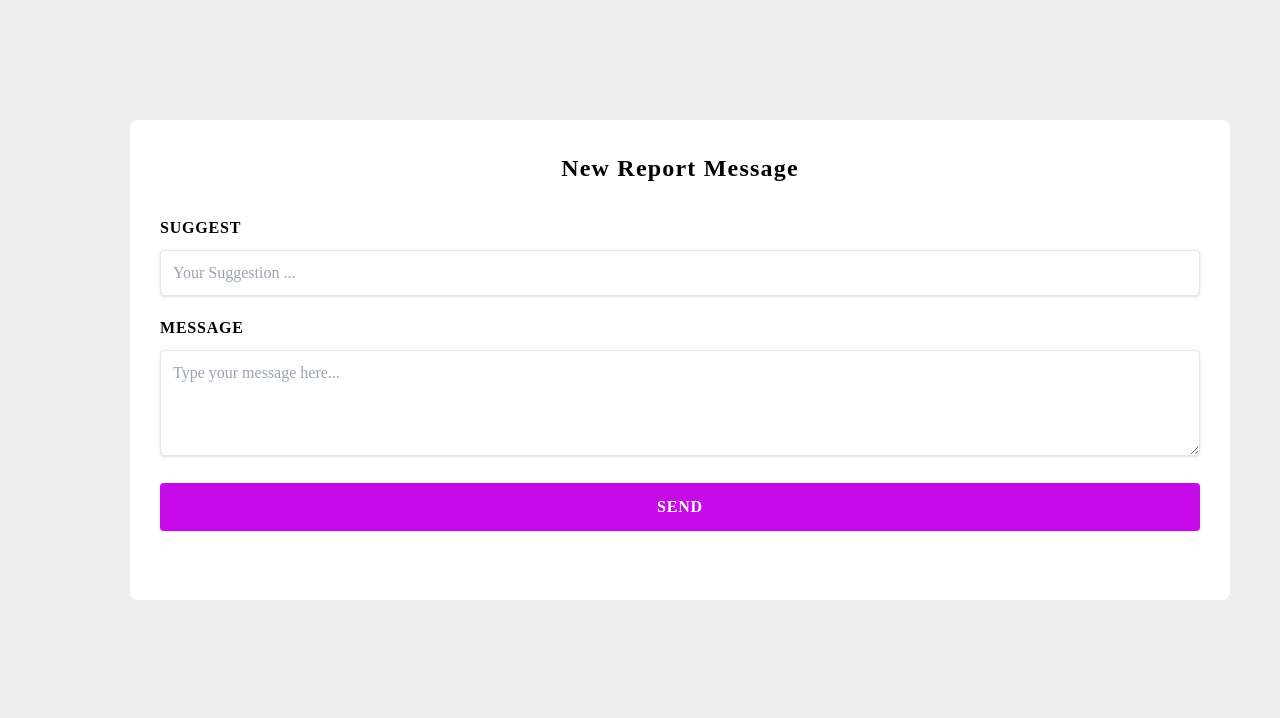
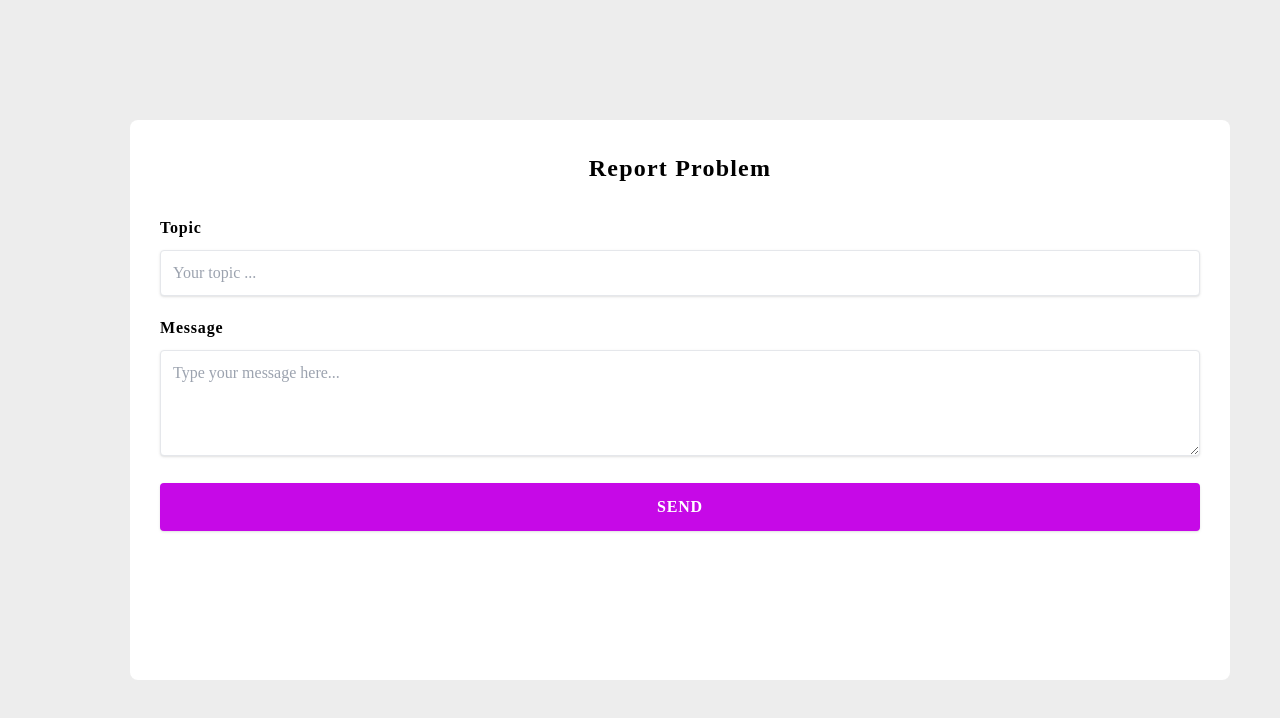
Before and after one commit to INT-365-Project/FrontEnd, a Next.js app: page /report in a window 1280 px wide. Shown: the top 718 px of the page. Built offline with nearby package versions, Linux system fonts and the light colour scheme.

Commit message:
[update] validate , pop up alert report page

```diff
--- a/components/News/PopupForm.tsx
+++ b/components/News/PopupForm.tsx
@@ -52,7 +52,7 @@ const PopupForm = ({ setIsOpen, isOpen ,editData, setIsEdit , isEdit}) => {
     setIsOpen(false)
   }
   return (
-    <Popup>
+    <Popup className="top-[-700px] lg:top-[-730px]">
       <div className="w-full h-[80vh]  drop-shadow-lg overflow-y-auto">
         <form onSubmit={handleSubmit(onSubmit)}>
           <div>
--- a/components/Reports/ReportForm.tsx
+++ b/components/Reports/ReportForm.tsx
@@ -1,54 +1,83 @@
 import Router from 'next/router';
-import React from 'react'
+import React, { useState } from 'react'
 import { useForm } from "react-hook-form";
+import Swal from 'sweetalert2';
+
 type FormData = {
   message: string;
-  suggestMessage: string;
+  topic: string;
 };
+
+
 const ReportForm = () => {
+  const [isSuccess,setIsSuccess] = useState(false)
   const {
     register,
     handleSubmit,
-    watch,
+    reset ,
     formState: { errors },
   } = useForm<FormData>();
+
   const onSubmit = (data:FormData)=>{
     console.log(data)
-    // Router.push('/dashboard')
+    successAlert();
   }
+  // console.log('error = ' , errors)
+  const successAlert = () => {
+
+    Swal.fire({
+        title: 'Thank you!',
+        text: 'you clicked the button for continue or back to home page',
+        icon: 'success',
+        showCancelButton:true,
+        confirmButtonText: 'Back to home page',
+        cancelButtonText: `Report other problem`,
+      }).then((result)=>{
+        if(result.isConfirmed){
+          Router.push('/dashboard')
+        }else if(result.isDismissed){
+          resetData();
+        }
+      });
+}
+
+const resetData = () =>{
+  reset({topic:"",message:""})
+}
   return (
     <div className=' lg:pl-[130px] md:pt-[80px] lg:pt-[40px] lg:pr-[50px] w-full min-h-screen '>
-      <form onSubmit={handleSubmit(onSubmit)} className="space-y-[30px]">
-        <div className='bg-white rounded-lg h-screen md:h-[60vh] px-[30px] pt-[140px] md:pt-[30px] md:mt-[80px]'>
-          <div className='flex justify-center font-bold tracking-wider text-[24px] mb-[20px] pb-[10px]'><h1>New Report Message</h1></div>
+      {!isSuccess&& <form onSubmit={handleSubmit(onSubmit)} className="space-y-[30px]">
+        <div className='bg-white rounded-lg h-screen md:h-[70vh] px-[30px] pt-[140px] md:pt-[30px] md:mt-[80px]'>
+          <div className='flex justify-center font-bold tracking-wider text-[24px] mb-[20px] pb-[10px]'><h1>Report Problem</h1></div>
         <div className='pb-[20px]'>
             <label className="text-body font-bold tracking-wider">
-                  SUGGEST
+                  Topic
                 </label>
                 <input
                   className="text-body mt-[10px] shadow appearance-none border rounded w-full py-3 px-3 text-gray-700 leading-tight focus:outline-none focus:shadow-outline"
                   type="text"
-                  placeholder="Your Suggestion ..."
-                  {...register("suggestMessage", { required: true })}
+                  placeholder="Your topic ..."
+                  {...register("topic", { required: "Topic is Required" })}
                 />
+                {errors.topic && (<small className='text-red-500'>{errors.topic.message}</small>)}
                 </div>
                 <div className='pb-[20px]'>
              <label className="text-body font-bold tracking-wider">
-                MESSAGE
+                Message
               </label>
               <textarea
                 className="text-body mt-[10px]  shadow appearance-none border rounded w-full py-3 px-3 text-gray-700 leading-tight focus:outline-none focus:shadow-outline "
                 rows={4}
                 placeholder="Type your message here..."
-                {...register("message", { required: true })}
+                {...register("message", { required: "Message is Required" })}
               />
+              {errors.message && (<small className='text-red-500'>{errors.message.message}</small>)}
               </div>
-
                 <button type="submit" className="w-full  shadow rounded py-3 px-3 bg-purple text-white tracking-wider uppercase font-semibold">
-              SEND
+              Send
             </button>
             </div>
-            </form>
+            </form>}
     </div>
   )
 }
--- a/components/Reports/index.tsx
+++ b/components/Reports/index.tsx
@@ -43,7 +43,6 @@ const Reports = () => {
     </Slider>
       </div>
 
-
     </div>
   )
 }
--- a/components/common/Box.tsx
+++ b/components/common/Box.tsx
@@ -10,7 +10,7 @@ const Box = ({ children, styles, className }) => {
   };
   return (
     <div
-      className={`relative bg-white lg:w-[70%] w-full  ${className}`}
+      className={`relative bg-white lg:w-[70%] w-[90%]  ${className}`}
       style={{
         ...styles,
         transition: "2s",
--- a/components/common/Popup.tsx
+++ b/components/common/Popup.tsx
@@ -1,11 +1,10 @@
 import React from 'react'
 import Box from './Box'
 
-const Popup = ({children}) => {
+const Popup = ({children,className}) => {
   return (
-    <div className='absolute z-[200] top-[-730px] left-0 h-full w-full bg-black/[.15] flex items-center justify-center'>
+    <div className={` absolute z-[200] ${className} left-0 h-full w-full drop-shadow-lg bg-black/[.15] flex items-center justify-center`}>
       <Box styles={{
-          // width: "80%",
           borderRadius: 50,
           paddingY: "3%",
           paddingX: "3%",
--- a/components/common/Sidebar/Content.tsx
+++ b/components/common/Sidebar/Content.tsx
@@ -19,6 +19,10 @@ const menu = [
     label: "Chat",
     href: "/chat",
   },
+  {
+    label: "Report",
+    href:"/report"
+  }
 ];
 const content = () => {
   const {route} = useRouter()
```
